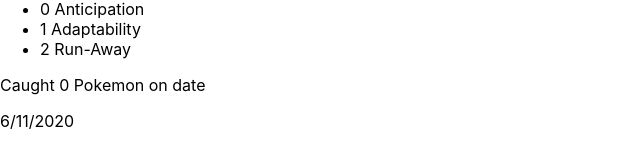
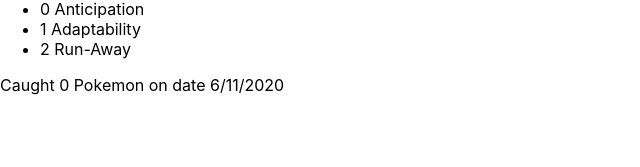
Before and after one commit to estebanmedina2020/pokedex, a React (Create React App) app in the folder pokedex/: page / in a window 1280 px wide. Shown: the part 403-570 px from the top of the page, without its empty margins (0-640 px from the left). Built offline with nearby package versions, Linux system fonts and the light colour scheme.

Commit message:
finish Exercise I Using the pokedex React app

```diff
--- a/pokedex/src/App.js
+++ b/pokedex/src/App.js
@@ -9,7 +9,7 @@
   <div>
     <Logo appName="Pokedex" />
     <BestPokemon abilities={abilities} />
-    <CaughtPokemon />
+    <CaughtPokemon date={new Date().toLocaleDateString()} />
   </div>
 );
 
--- a/pokedex/src/components/CaughtPokemon.js
+++ b/pokedex/src/components/CaughtPokemon.js
@@ -1,13 +1,11 @@
 import React from "react";
-const date = new Date().toLocaleDateString();
 
-function CaughtPokemon() {
+const CaughtPokemon = (props) => {
   return (
     <div>
-      <p>Caught 0 Pokemon on date</p>
-      {date}
+      <p>Caught 0 Pokemon on date {props.date}</p>
     </div>
   );
-}
+};
 
 export default CaughtPokemon;
```
